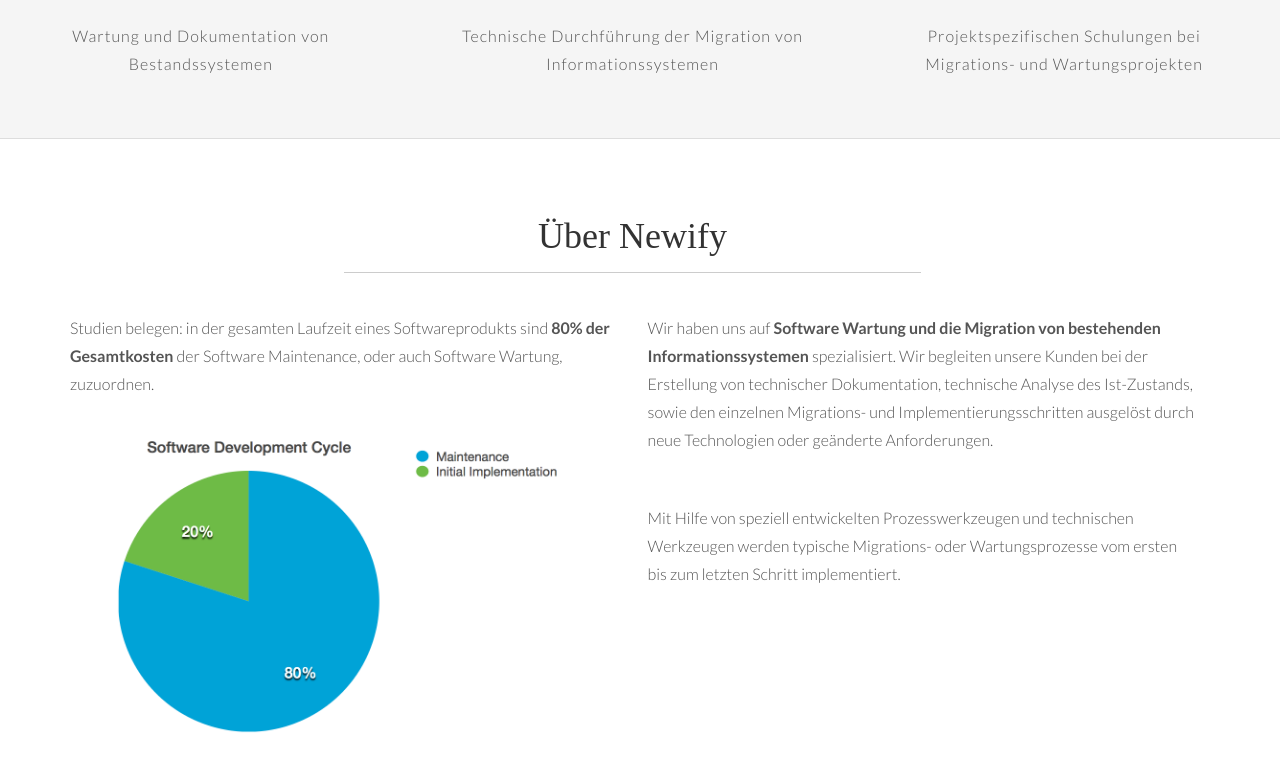
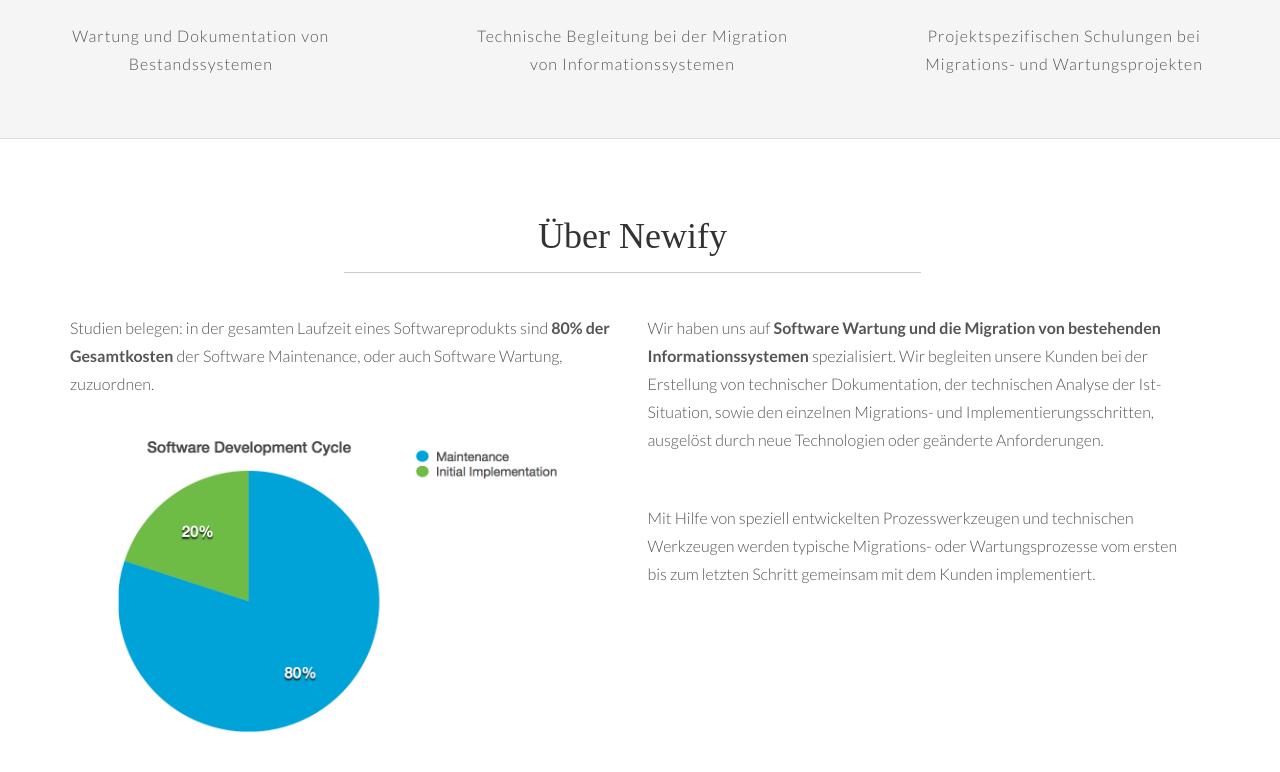
Before and after one commit to newify/newify.github.io, a plain HTML site: page index.html in a window 1280 px wide. Shown: the part 534-1306 px from the top of the page. Drawn offline with Linux system fonts and the light colour scheme; a script that the page names is missing; a web font is replaced by a local one.

Commit message:
small text changes

```diff
--- a/index.html
+++ b/index.html
@@ -78,7 +78,7 @@
 				<div class="col-lg-4 callout">
 					<span class="icon icon-stack"></span>
 					<h2>Migration</h2>
-					<p>Technische Durchführung der Migration von Informationssystemen</p>
+					<p>Technische Begleitung bei der Migration von Informationssystemen</p>
 				</div><!-- col-lg-4 -->
 
 				<div class="col-lg-4 callout">
@@ -110,9 +110,9 @@
 				</div><!-- col-lg-6 -->
 
 				<div class="col-lg-6">
-					<p>Wir haben uns auf <b>Software Wartung und die Migration von bestehenden Informationssystemen</b> spezialisiert. Wir begleiten unsere Kunden bei der Erstellung von technischer Dokumentation, technische Analyse des Ist-Zustands, sowie den einzelnen Migrations- und Implementierungsschritten ausgelöst durch neue Technologien oder geänderte Anforderungen. </p>
+					<p>Wir haben uns auf <b>Software Wartung und die Migration von bestehenden Informationssystemen</b> spezialisiert. Wir begleiten unsere Kunden bei der Erstellung von technischer Dokumentation, der technischen Analyse der Ist-Situation, sowie den einzelnen Migrations- und Implementierungsschritten, ausgelöst durch neue Technologien oder geänderte Anforderungen. </p>
 
-					<p>Mit Hilfe von speziell entwickelten Prozesswerkzeugen und technischen Werkzeugen werden typische Migrations- oder Wartungsprozesse vom ersten bis zum letzten Schritt implementiert.
+					<p>Mit Hilfe von speziell entwickelten Prozesswerkzeugen und technischen Werkzeugen werden typische Migrations- oder Wartungsprozesse vom ersten bis zum letzten Schritt gemeinsam mit dem Kunden implementiert.
 					</p>
 				</div><!-- col-lg-6 -->
 			</div><!-- row -->
```
